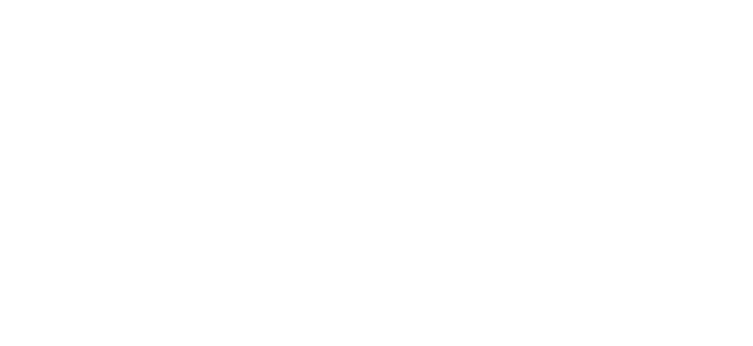
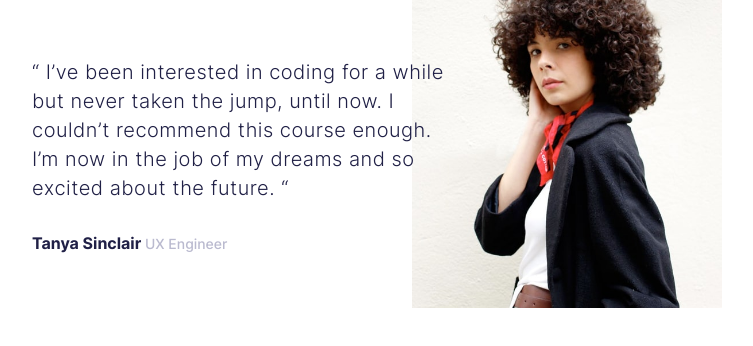
Before and after one commit to mapra99/testimonials-slider, a website built with webpack: page src/index.html in a window 1280 px wide. Shown: the whole page, without its empty margins (263-1016 px from the left). Built offline with nearby package versions, Linux system fonts and the light colour scheme.

Commit message:
styling part 1

```diff
--- a/src/index.html
+++ b/src/index.html
@@ -5,5 +5,30 @@
     <meta name="viewport" content="width=device-width, user-scalable=no">
   </head>
   <body>
+    <main>
+      <section class="testimonials">
+        <div class="slider-wrap">
+          <div class="slide">
+            <div class="content">
+              <p class="desc">
+                “ I’ve been interested in coding for a while but never taken the jump, until now.
+                I couldn’t recommend this course enough. I’m now in the job of my dreams and so
+                excited about the future. “
+              </p>
+              <p class="author">Tanya Sinclair <span>UX Engineer</span></p>
+            </div>
+            <div class="profile-pic">
+              <img src="images/image-tanya.jpg">
+            </div>
+          </div>
+
+          <div class="testimonial-slide">
+            </div>
+
+            <div class="slider-controls">
+          </div>
+        </div>
+      </section>
+    </main>
   </body>
 </html>
--- a/src/scss/_colors.scss
+++ b/src/scss/_colors.scss
@@ -1,4 +1,6 @@
 @use 'sass:color';
 
+$color-white: #fff;
+$color-black: #000;
 $color-dark-blue: hsl(240, 38, 20);
 $color-grayish-blue: hsl(240, 18, 77);
--- /dev/null
+++ b/src/scss/_layout.scss
@@ -0,0 +1,3 @@
+body {
+  margin: 0;
+}
--- /dev/null
+++ b/src/scss/_testimonials.scss
@@ -0,0 +1,51 @@
+section.testimonials {
+  .slider-wrap {
+    max-width: 800px;
+    margin: auto;
+
+    .slide {
+      width: 690px;
+      height: 310px;
+      margin: auto;
+      display: flex;
+      flex-direction: row;
+      align-items: center;
+      position: relative;
+
+      .content {
+        font-family: Inter;
+        color: $color-dark-blue;
+        max-width: 420px;
+        z-index: 1;
+
+        .desc {
+          font-size: 20px;
+          font-weight: 300;
+          line-height: 29px;
+          letter-spacing: 0.5px;
+          margin: 0 0 30px;
+        }
+
+        .author {
+          margin: 0;
+          font-weight: 700;
+          span {
+            color: $color-grayish-blue;
+            font-weight: 500;
+            font-size: 14px;
+          }
+        }
+      }
+
+      .profile-pic {
+        max-width: 50%;
+        position: absolute;
+        right: 0;
+        z-index: 0;
+        img {
+          width: 310px;
+        }
+      }
+    }
+  }
+}
--- a/src/scss/manifest.scss
+++ b/src/scss/manifest.scss
@@ -2,3 +2,7 @@
 @import 'fonts';
 @import 'colors';
 @import 'variables';
+
+// custom styles
+@import 'layout';
+@import 'testimonials';
```
